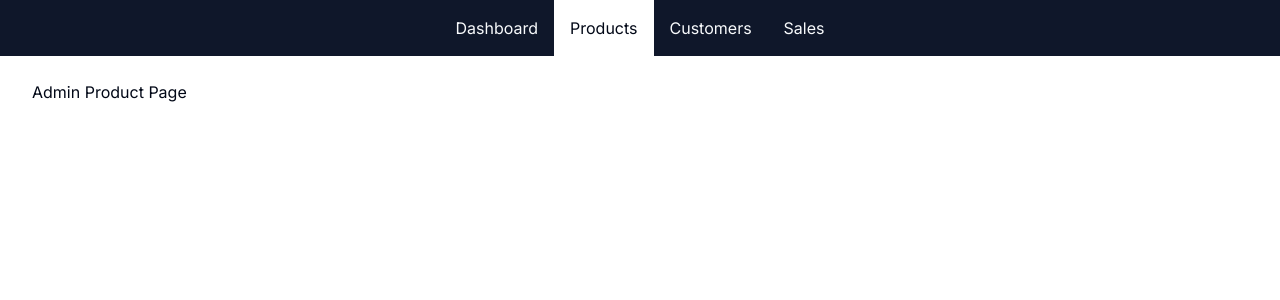
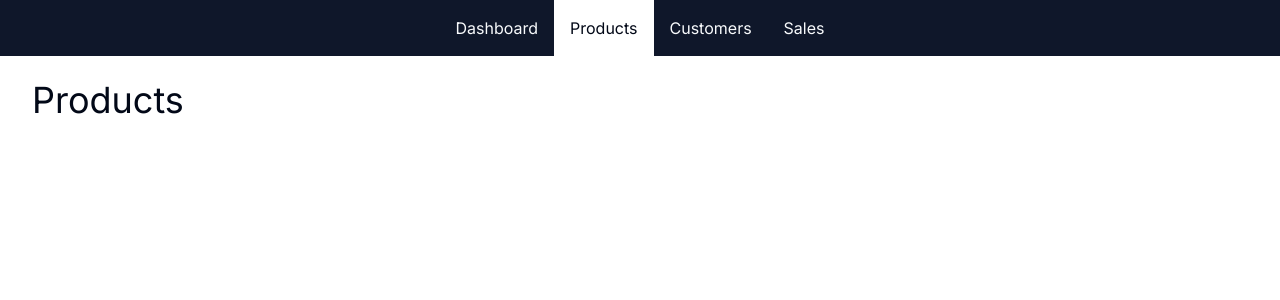
Before and after one commit to Joshardals/ecommerce-mvp, a Next.js app: page /admin/products in a window 1280 px wide. Shown: the top 300 px of the page. Built offline with nearby package versions, Linux system fonts and the light colour scheme.

Commit message:
initial commit

```diff
--- /dev/null
+++ b/app/admin/_components/PageHeader.tsx
@@ -0,0 +1,3 @@
+export function PageHeader({ children }: { children: React.ReactNode }) {
+  return <h1 className="text-4xl mb-4">{children}</h1>;
+}
--- a/app/admin/products/page.tsx
+++ b/app/admin/products/page.tsx
@@ -1,3 +1,11 @@
+import { PageHeader } from "../_components/PageHeader";
+
 export default function AdminProductPage() {
-  return <div>Admin Product Page</div>;
+  return (
+    <>
+      <div className="flex justify-between items-center gap-4">
+        <PageHeader>Products</PageHeader>
+      </div>
+    </>
+  );
 }
```
